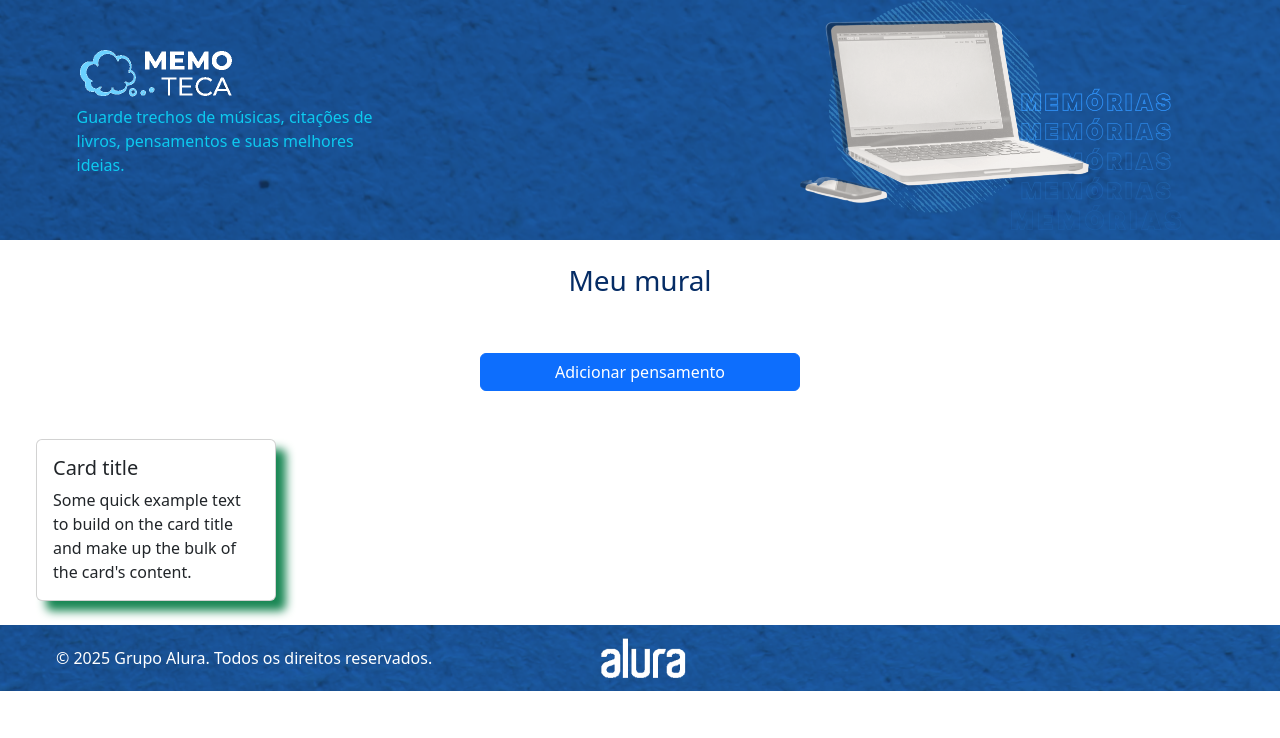
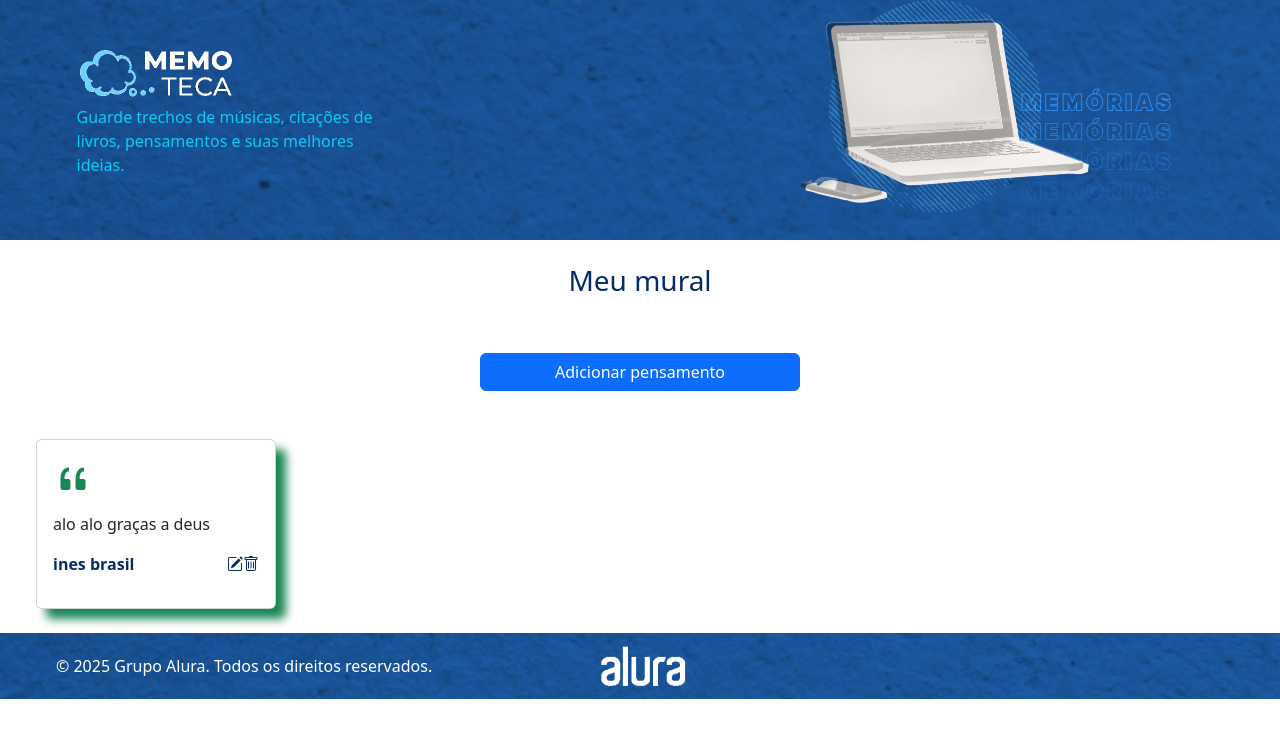
Before and after one commit to devellen/elogica-projeto-angular, an Angular app in the folder questao11/memoteca/: page /mural in a window 1280 px wide. Shown: the top 738 px of the page. Built offline with nearby package versions, Linux system fonts and the light colour scheme.

Commit message:
fix: renderizando informações dinamicas

```diff
--- a/questao11/memoteca/src/app/pags/form/form.component.html
+++ b/questao11/memoteca/src/app/pags/form/form.component.html
@@ -27,17 +27,17 @@
 
         <div >
           <span class="d-flex align-items-center gap-2 mb-2 "><input class="form-check-input" type="radio" name="group-model" value="1" >Modelo 1</span>
-          <app-card [modelo]="1"></app-card>
+          <app-card [telaInicial]="false" [modelo]="1"></app-card>
         </div>
 
         <div>
           <span class="d-flex align-items-center gap-2 mb-2"><input class="form-check-input" type="radio" name="group-model" value="2" >Modelo 2</span>
-          <app-card [modelo]="2"></app-card>
+          <app-card [telaInicial]="false" [modelo]="2"></app-card>
         </div>
 
         <div>
           <span class="d-flex align-items-center gap-2 mb-2"><input class="form-check-input" type="radio" name="group-model" value="3" >Modelo 3</span>
-          <app-card [modelo]="3"></app-card>
+          <app-card [telaInicial]="false" [modelo]="3"></app-card>
         </div>
       </div>
 
--- a/questao11/memoteca/src/app/shared/components/card/card.component.html
+++ b/questao11/memoteca/src/app/shared/components/card/card.component.html
@@ -1,9 +1,41 @@
-<div class="card" [class]=" modelo == 1 ? 'card1' : modelo == 2 ? 'card2' : 'card3'" style="width: 15rem;">
+<div
+  class="card col-4"
+  [class]="modelo == 1 ? 'card1' : modelo == 2 ? 'card2' : 'card3'"
+  style="width: 15rem"
+>
   <div class="card-body">
-    <h5 class="card-title">Card title</h5>
+    @if(telaInicial) {
+    <h1
+      class="card-title"
+      [class]="
+        modelo == 1
+          ? 'text-primary'
+          : modelo == 2
+          ? 'text-info'
+          : 'text-success'
+      "
+    >
+      <i class="bi bi-quote"></i>
+    </h1>
+    } @else {
+    <h5>Previa</h5>
+    }
     <p class="card-text">
-      Some quick example text to build on the card title and make up the bulk of
-      the card's content.
+      {{ pensamento }}
     </p>
+
+    @if(telaInicial) {
+    <div class="d-flex justify-content-between">
+      <div>
+        <p class="text-primary-emphasis fw-bold">{{ autor }}</p>
+      </div>
+      <div>
+        <button class="border-0 bg-transparent"><i class="bi bi-pencil-square text-primary-emphasis"></i></button>
+        <button class="border-0 bg-transparent"><i class="bi bi-trash text-primary-emphasis"></i></button>
+      </div>
+    </div>
+    } @else {
+    <p class="text-primary-emphasis fw-bold">Autor da Silva Sauro</p>
+    }
   </div>
 </div>
--- a/questao11/memoteca/src/app/shared/components/card/card.component.ts
+++ b/questao11/memoteca/src/app/shared/components/card/card.component.ts
@@ -11,4 +11,5 @@ export class CardComponent {
   @Input() modelo : number = 0;
   @Input() pensamento : string = 'alo alo graças a deus';
   @Input() autor : string = 'ines brasil';
+  @Input() telaInicial: boolean = true;
 }
```
